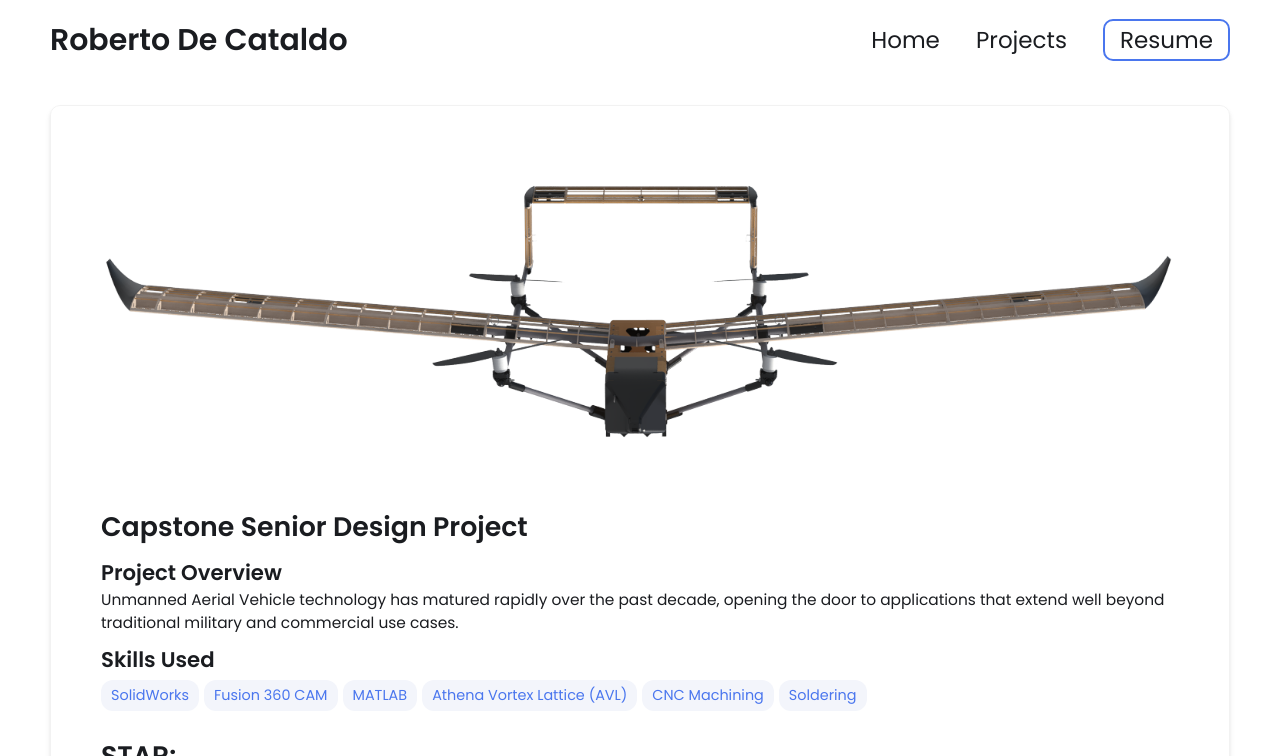
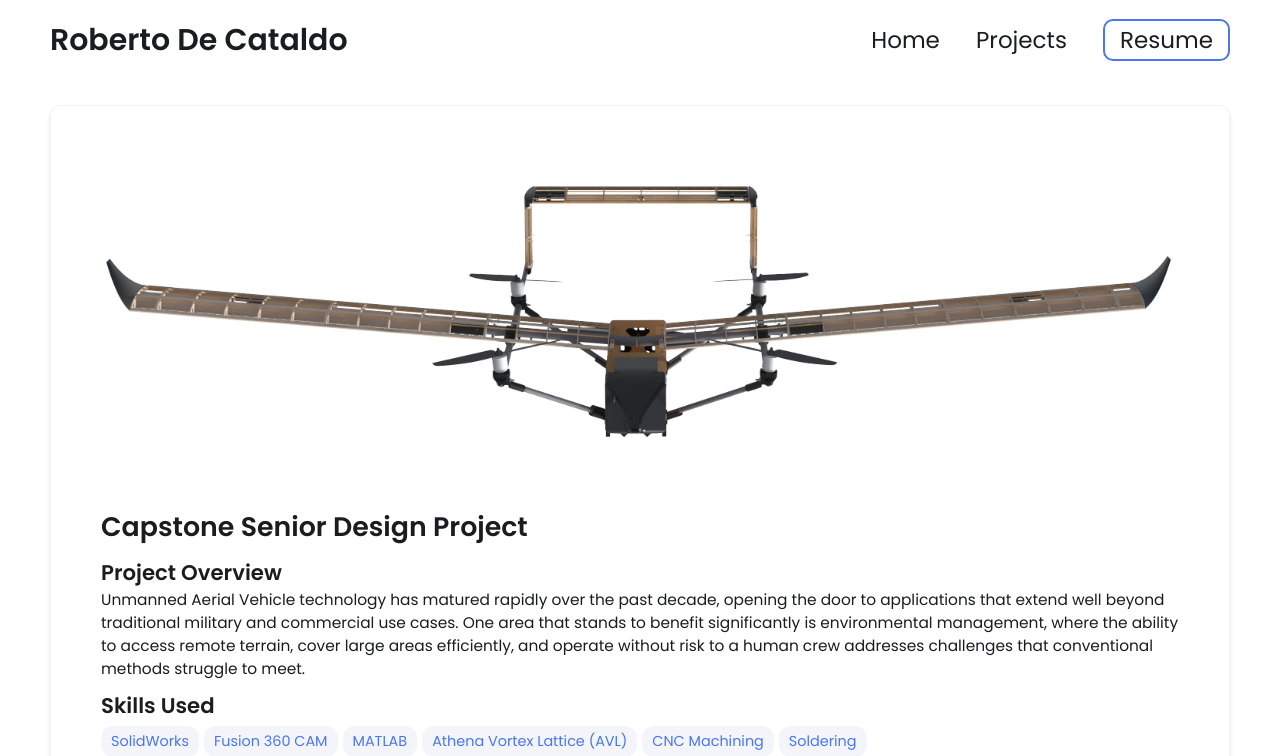
Before and after one commit to rdecata/rdecata.github.io, a Jekyll site: the page built from _projects/sonos-teardown/index.md, in a window 1280 px wide, cut to the strip 0-756 px from the top of the page. Built offline with Jekyll 4.4.1, drawn with Linux system fonts in a browser that asks for light colours.

Commit message:
Update index.md

```diff
--- a/_projects/sonos-teardown/index.md
+++ b/_projects/sonos-teardown/index.md
@@ -1,7 +1,7 @@
 ---
 layout: post
 title: Capstone Senior Design Project
-description: Unmanned Aerial Vehicle technology has matured rapidly over the past decade, opening the door to applications that extend well beyond traditional military and commercial use cases.
+description: Unmanned Aerial Vehicle technology has matured rapidly over the past decade, opening the door to applications that extend well beyond traditional military and commercial use cases. One area that stands to benefit significantly is environmental management, where the ability to access remote terrain, cover large areas efficiently, and operate without risk to a human crew addresses challenges that conventional methods struggle to meet.
 skills:
   - SolidWorks
   - Fusion 360 CAM
```
